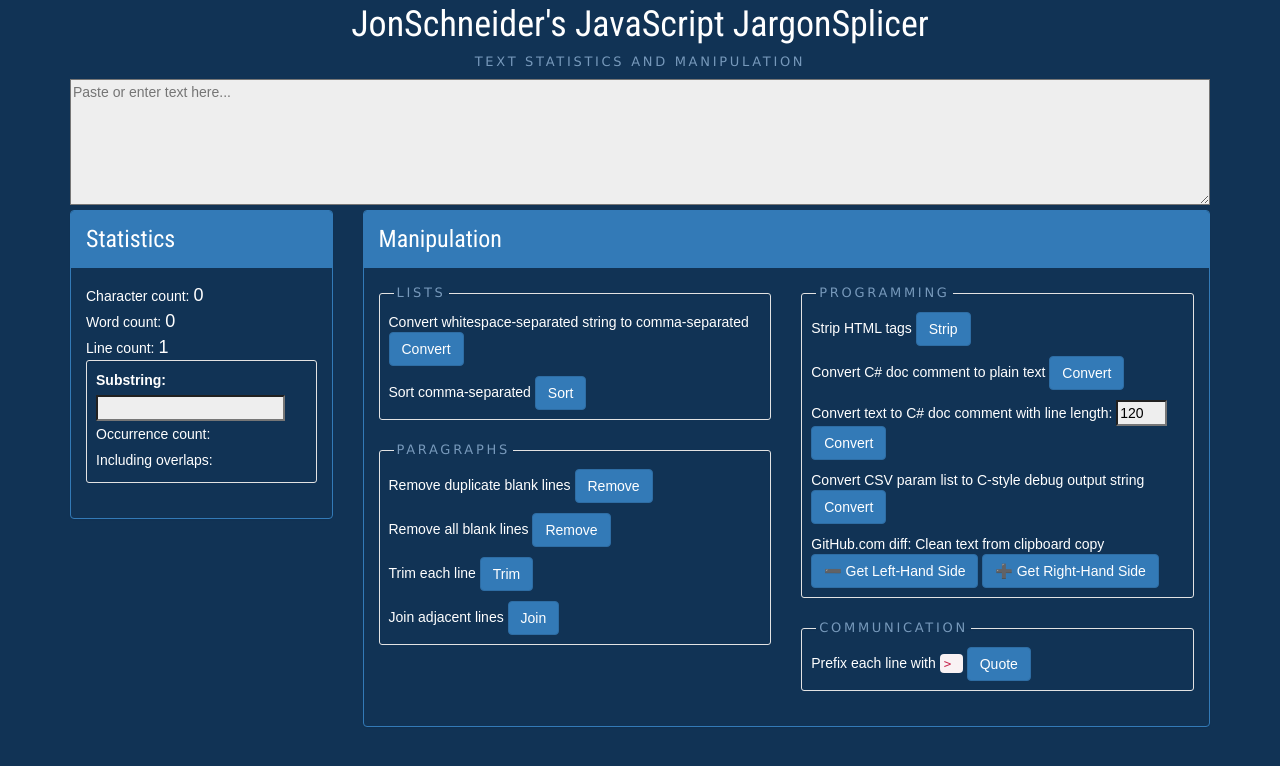
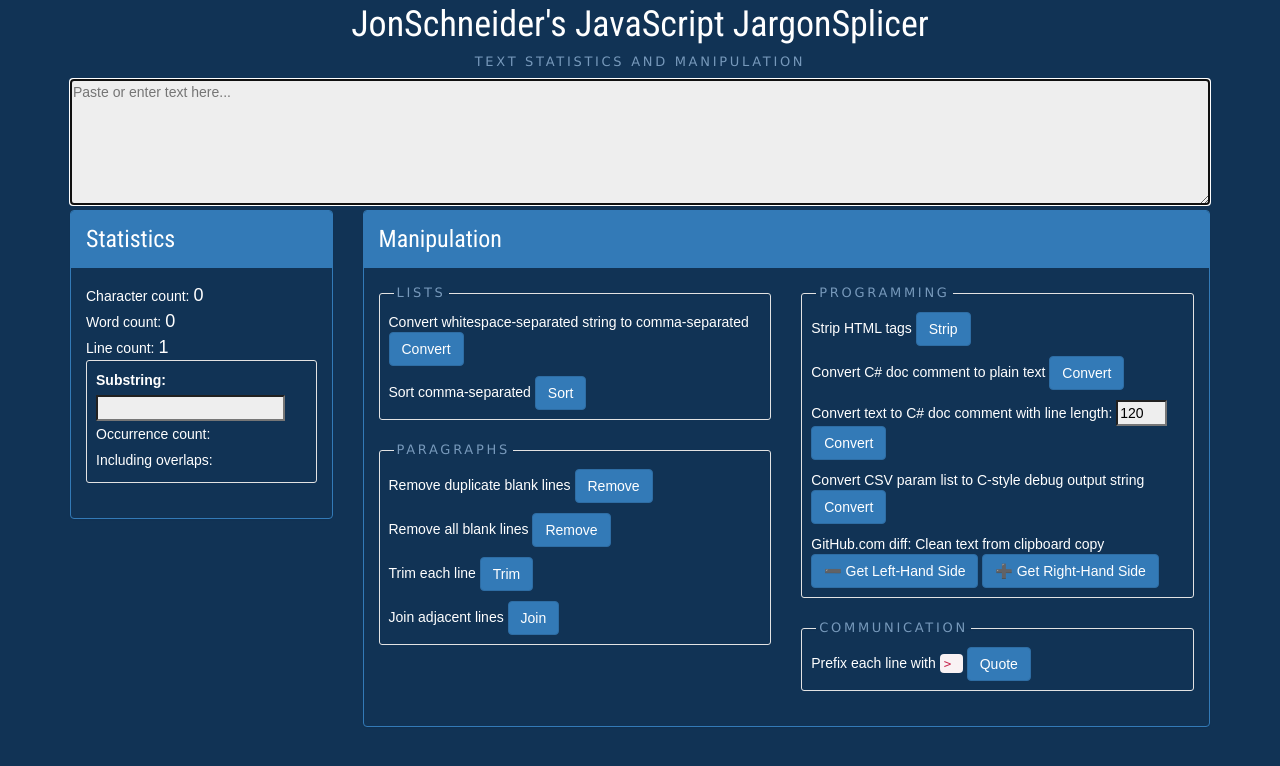
Before and after one commit to jschneid/jargon-splicer, a React (Create React App) app: page / in a window 1280 px wide. Shown: the top 766 px of the page. Built offline with nearby package versions, Linux system fonts and the light colour scheme; a web font is replaced by a local one.

Commit message:
Focus and select the text after all text-change operations

```diff
--- a/src/App.js
+++ b/src/App.js
@@ -6,9 +6,12 @@ import Tools from './Tools.js';
 export default class App extends React.Component {
   constructor(props) {
     super(props);
-    this.state = {
-      text: ''
-    };
+
+    // This is the "Controlled component" pattern: https://reactjs.org/docs/forms.html
+    this.state = { text: '' };
+
+    this.editorRef = React.createRef();
+    this.selectNeeded = false;
   }
 
   handleChange(e) {
@@ -17,12 +20,26 @@ export default class App extends React.Component {
 
   setText(text) {
     this.setState({text: text});
+
+    this.selectNeeded = true;
+  }
+
+  componentDidUpdate() {
+    if (this.selectNeeded) {
+      this.editorRef.current.focus();
+      this.editorRef.current.select();
+      this.selectNeeded = false;
+    }
   }
 
   render() {
     return (
       <div>
-        <Editor text={this.state.text} onChange={(e) => this.handleChange.bind(this)} />
+        <Editor
+          text={this.state.text}
+          onChange={(e) => this.handleChange.bind(this)}
+          editorRef={this.editorRef}
+        />
         <div className="row">
           <div className="col-md-3">
             <StatisticsDisplay text={this.state.text} />
--- a/src/Editor.js
+++ b/src/Editor.js
@@ -8,7 +8,9 @@ export default class Editor extends React.Component {
         onChange={this.props.onChange()}
         rows='6'
         style={{minWidth: '100%'}}
-        placeholder='Paste or enter text here...'>
+        placeholder='Paste or enter text here...'
+        ref={this.props.editorRef}
+        autoFocus>
       </textarea>
     );
   }
```
